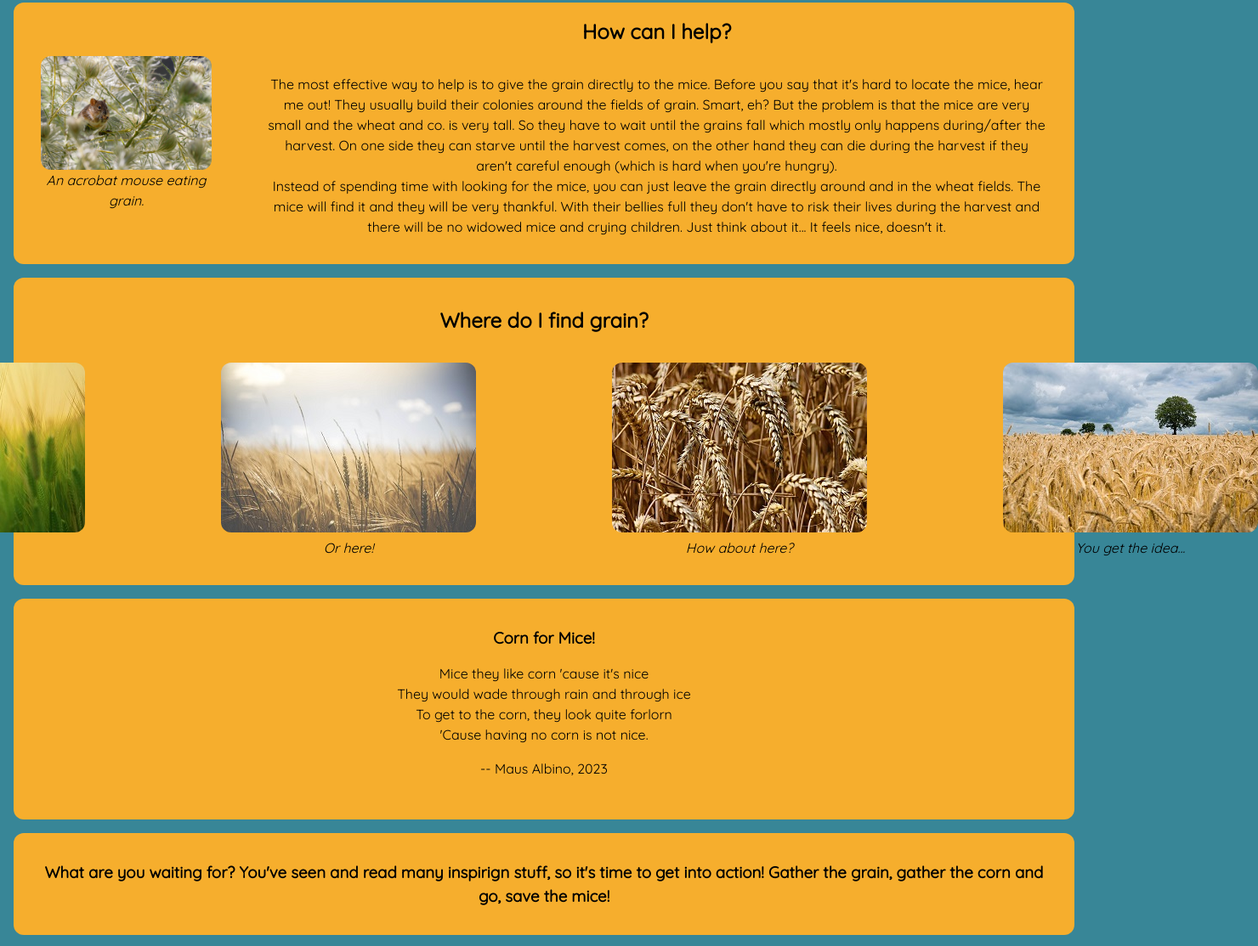
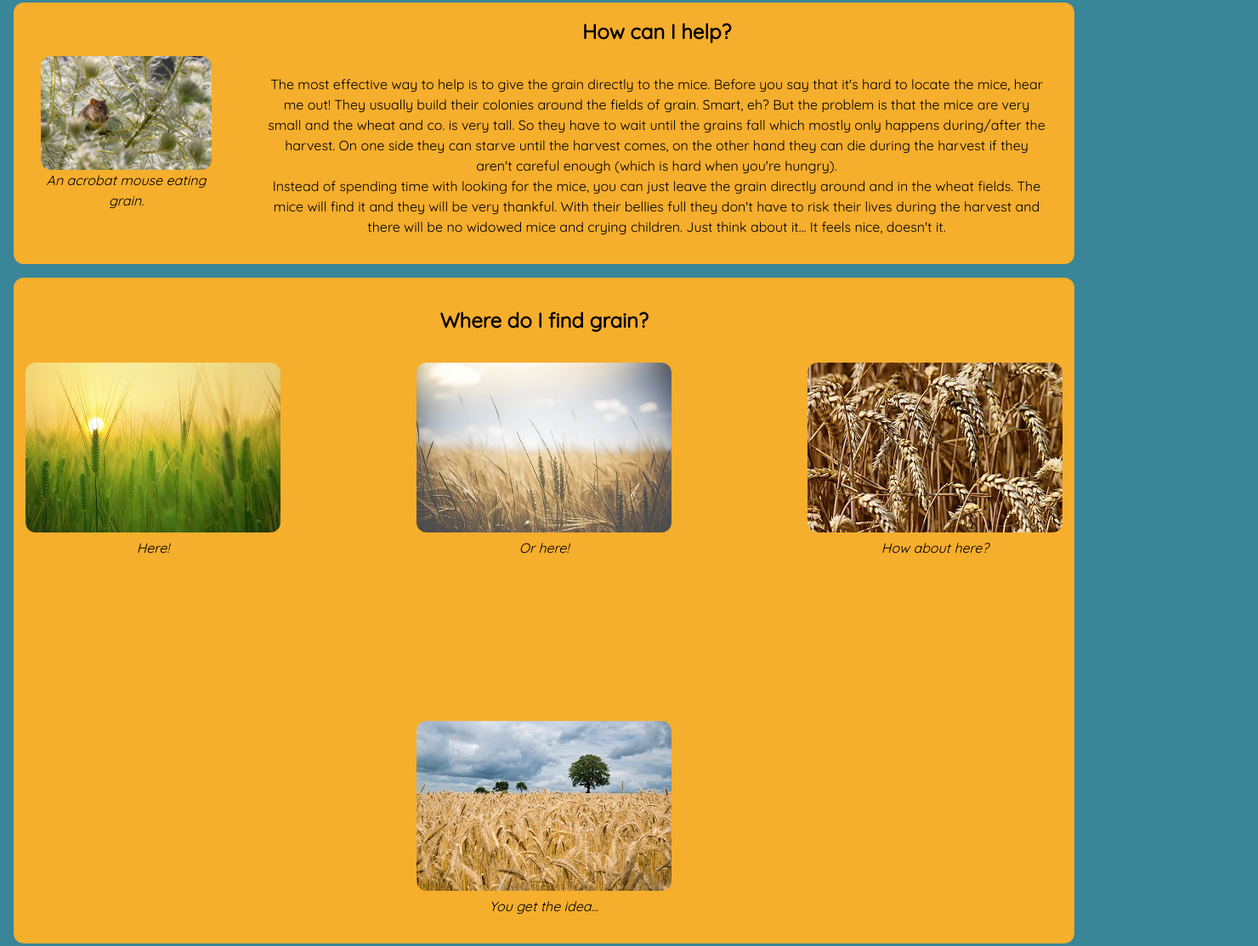
Before and after one commit to DreiMuskeltier/grain_for_mice, a plain HTML site: page index.html in a window 1280 px wide. Shown: the part 670-1784 px from the top of the page at 85% size, 1480 px wide, since content can reach past the window. Drawn offline with Linux system fonts and the light colour scheme.

Commit message:
Corrected a flex-wrap error in .css

```diff
--- a/styles/styles.css
+++ b/styles/styles.css
@@ -133,6 +133,7 @@ h2 {
 
 section {
   display: flex;
+  flex-wrap: wrap;
   flex-direction: column;
   align-items: center;
   justify-content: space-between;
@@ -162,6 +163,7 @@ a:active {
 
 .card-container {
   display: flex;
+  flex-wrap: wrap;
   justify-content: center;
   gap: 10rem;
 }
```
Also changed, not shown: 1 other file.
